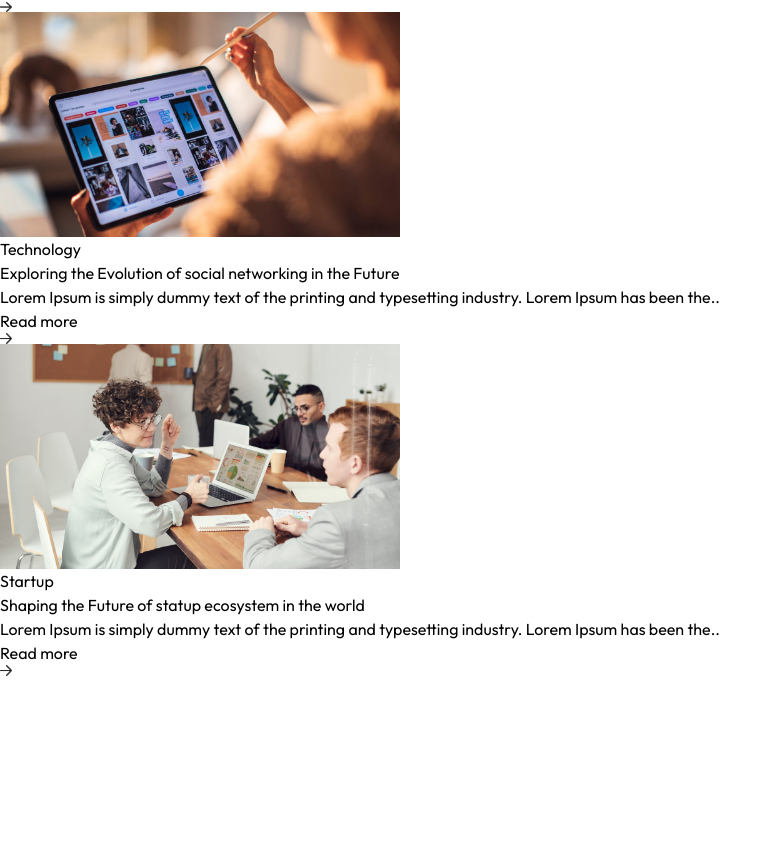
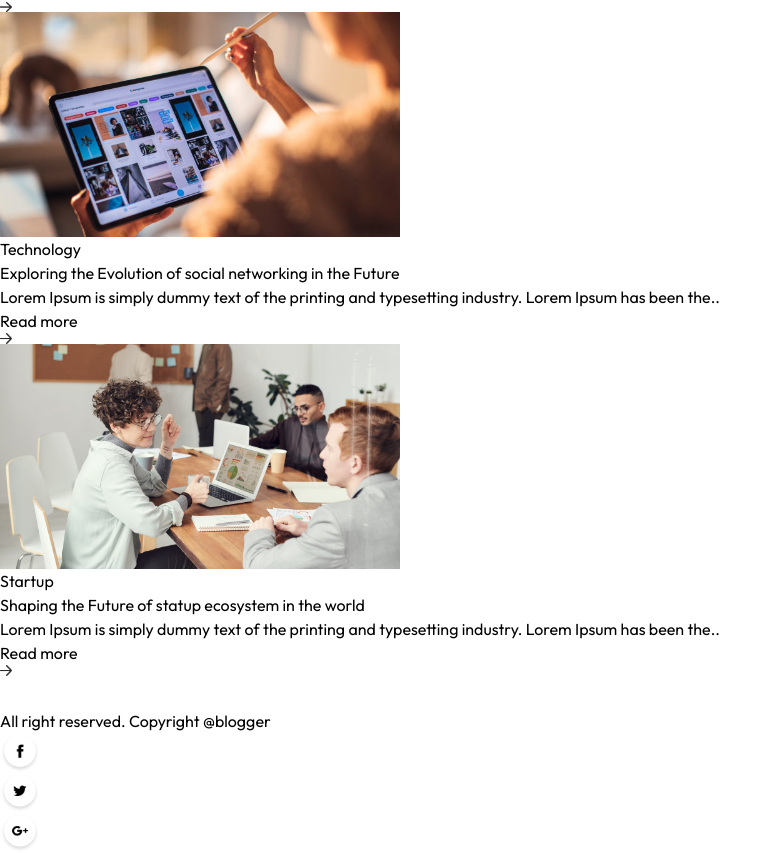
Before and after one commit to EdwardLimPadmajaya/Blogger---Personal-Blog-Website, a Next.js app in the folder next-blog-app/: page / in a window 1280 px wide. Shown: the part 4818-5671 px from the top of the page, without its empty margins (0-782 px from the left). Before the commit the page ends 5494 px from the top, so only its background shows below. Built offline with nearby package versions, Linux system fonts and the light colour scheme.

Commit message:
Added Footer

```diff
--- a/next-blog-app/Components/BlogItem.jsx
+++ b/next-blog-app/Components/BlogItem.jsx
@@ -1,4 +1,4 @@
-import { assets, blog_data } from '@/Assets/assets'
+import { assets } from '@/Assets/assets'
 import Image from 'next/image'
 import React from 'react'
 
--- /dev/null
+++ b/next-blog-app/Components/Footer.jsx
@@ -0,0 +1,18 @@
+import Image from 'next/image'
+import React from 'react'
+import { assets } from '@/Assets/assets'
+const Footer = () => {
+  return (
+    <div className='flex justify-around flex-col gap-2 sm: gap-0 sm:flex-row bg-black py-5 items-center'>
+      <Image src={assets.logo_light} alt="" width={120} />
+      <p className='text-sm text-white'>All right reserved. Copyright @blogger</p>
+      <div className='flex'>
+            <Image src={assets.facebook_icon} alt='' width={40}/>
+            <Image src={assets.twitter_icon} alt='' width={40}/>
+            <Image src={assets.googleplus_icon} alt='' width={40}/>
+      </div>
+    </div>
+  )
+}
+
+export default Footer
--- a/next-blog-app/app/page.js
+++ b/next-blog-app/app/page.js
@@ -1,5 +1,6 @@
 'use client'
 import BlogList from "@/Components/BlogList";
+import Footer from "@/Components/Footer";
 import Header from "@/Components/Header";
 
 export default function Home() {
@@ -7,6 +8,7 @@
     <>
       <Header />
       <BlogList/>
+      <Footer />
     </>
   );
 }
```
